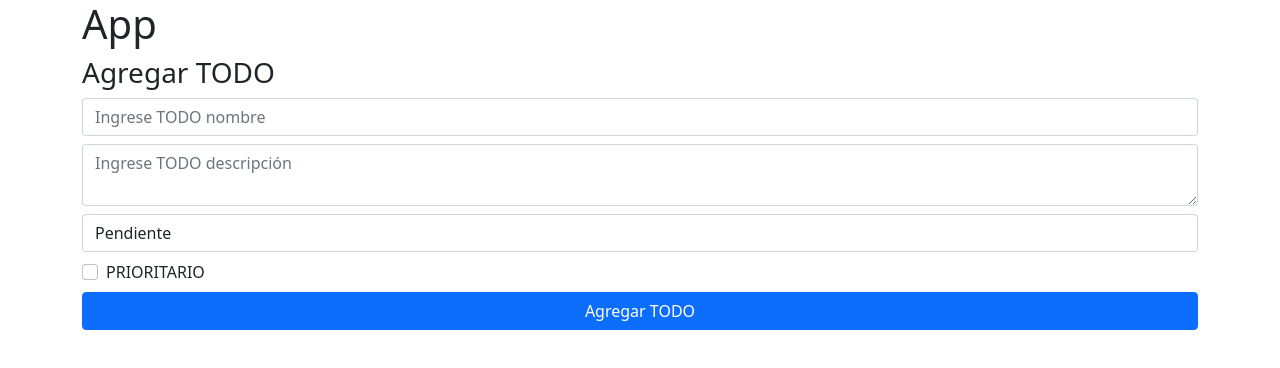
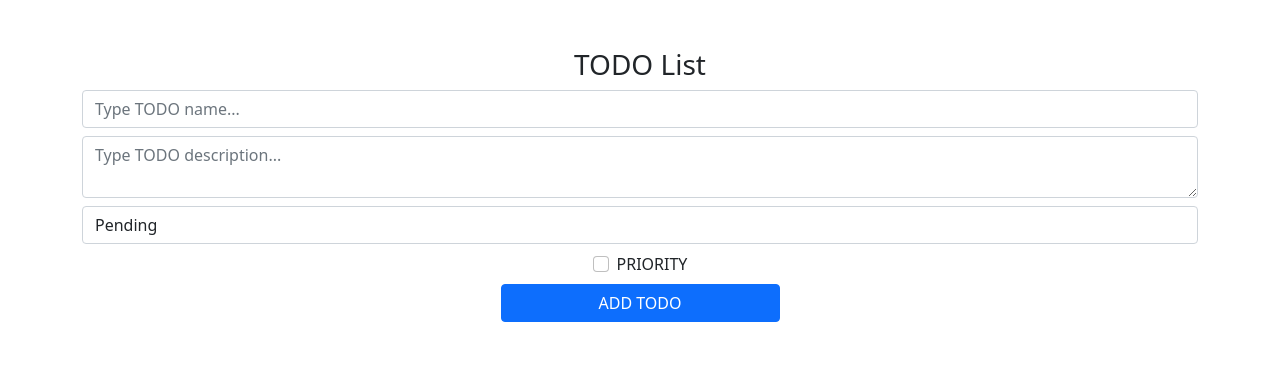
Before and after one commit to valdiCode/Todo-List-react, a React (Create React App) app: page / in a window 1280 px wide. Shown: the top 368 px of the page. Built offline with nearby package versions, Linux system fonts and the light colour scheme.

Commit message:
style: restyled

```diff
--- a/src/App.jsx
+++ b/src/App.jsx
@@ -3,7 +3,6 @@ import TodoList from "./components/TodoList";
 const App = () => {
   return (
     <div className="container">
-      <h1>App</h1>
       <TodoList />
     </div>
   );
--- a/src/components/Formulario.jsx
+++ b/src/components/Formulario.jsx
@@ -1,4 +1,3 @@
-// import { useState } from "react"
 import Swal from "sweetalert2";
 import { v4 as uuidv4 } from "uuid";
 import { useFormulario } from "../hooks/useFormulario";
@@ -56,20 +55,20 @@ const Formulario = ({ agregarTodo }) => {
 
   return (
     <>
-      <h3>Agregar TODO</h3>
-      <form onSubmit={handleSubmit}>
+      <h3 className="mt-5 text-center">TODO List</h3>
+      <form onSubmit={handleSubmit} className="d-flex flex-column align-items-center">
         <input
           type="text"
           className="form-control mb-2"
           name="nombre"
-          placeholder="Ingrese TODO nombre"
+          placeholder="Type TODO name..."
           value={nombre}
           onChange={handleChange}
         />
         <textarea
           className="form-control mb-2"
           name="descripcion"
-          placeholder="Ingrese TODO descripción"
+          placeholder="Type TODO description..."
           value={descripcion}
           onChange={handleChange}
         />
@@ -79,8 +78,8 @@ const Formulario = ({ agregarTodo }) => {
           value={estado}
           onChange={handleChange}
         >
-          <option value="pendiente">Pendiente</option>
-          <option value="completado">Completado</option>
+          <option value="pendiente">Pending</option>
+          <option value="completado">Completed</option>
         </select>
         <div className="form-check mb-2">
           <input
@@ -92,10 +91,10 @@ const Formulario = ({ agregarTodo }) => {
             onChange={handleChange}
           />
           <label className="form-check-label" htmlFor="flexCheckDefault">
-            PRIORITARIO
+            PRIORITY
           </label>
         </div>
-        <button className="btn btn-primary w-100">Agregar TODO</button>
+        <button className="btn btn-primary w-25">ADD TODO</button>
       </form>
     </>
   );
```
